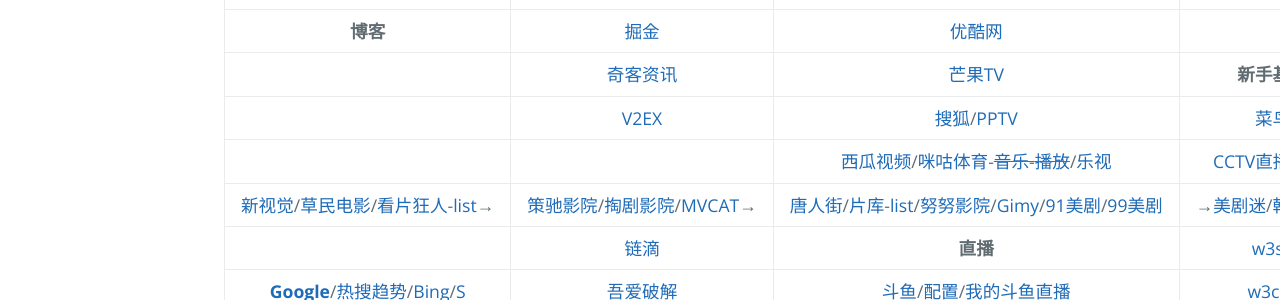
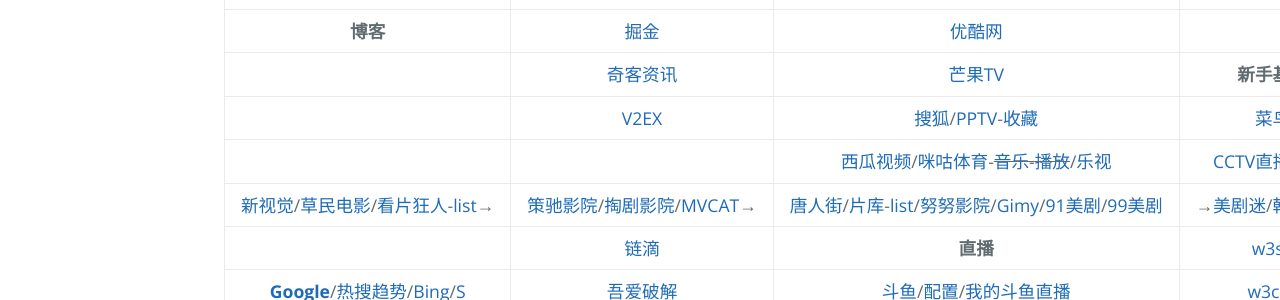
Before and after one commit to AmbroseRen/test, a Jekyll site: the page built from navigation.md, in a window 1280 px wide. Shown: the part 1035-1335 px from the top of the page. Built offline with Jekyll 4.4.1, drawn with Linux system fonts in a browser that asks for light colours; our own code applies the rules of GitHub Pages for plain Markdown files; the repository's description, which GitHub fills in, is left out.

Commit message:
Update navigation.md

```diff
--- a/navigation.md
+++ b/navigation.md
@@ -28,7 +28,7 @@
 | [plurk](https://www.plurk.com/AmbroseRenCN) | [博客园-主页](https://home.cnblogs.com/u/rensi/) | [爱奇艺](https://www.iqiyi.com/u/fav)/[风云榜](https://www.iqiyi.com/ranks1/home)/[国际站](https://www.iq.com/)/[收藏](https://www.iq.com/personal?type=favorite) | [阿里云盘](https://www.aliyundrive.com/drive/) |
 | __博客__ | [掘金](https://juejin.cn/) | [优酷网](https://user.youku.com/page/usc/fav?theme=) | []() |
 | []() | [奇客资讯](https://www.solidot.org/) | [芒果TV](https://i.mgtv.com/my/looklist) | __新手基础自学__ |
-| []() | [V2EX](https://www.v2ex.com/?tab=tech) | [搜狐](https://my.tv.sohu.com/i/bookmark)/[PPTV](https://www.pptv.com/) | [菜鸟教程](https://www.runoob.com/) |
+| []() | [V2EX](https://www.v2ex.com/?tab=tech) | [搜狐](https://my.tv.sohu.com/i/bookmark)/[PPTV](https://www.pptv.com/)-[收藏](https://usercenter.pptv.com/web/user/collection) | [菜鸟教程](https://www.runoob.com/) |
 | []() | []() | [西瓜视频](https://www.ixigua.com/my/favorite)/[咪咕体育](https://www.miguvideo.com/mgs/website/prd/personalCenter.html#/collect)-~~[音乐](https://music.migu.cn/v3/my/playlist)-[播放](https://music.migu.cn/v3/music/player/audio)~~/[乐视](http://i.le.com/playrecord#favorite) | [CCTV直播](https://tv.cctv.com/live/)/[电视直播](http://www.hao5.net/) |
 | [新视觉](https://www.ixinshijue.com/)/[草民电影](https://www.cmdy555.com/)/[看片狂人](https://www.kpkuang.com/)-[list](https://listed.to/p/l1PbMlAK7g)→ | [策驰影院](http://www.cechiyy5.com/)/[掏剧影院](https://www.taojuyb.com/)/[MVCAT](https://www.mvcat.com/)→ | [唐人街](https://www.tangrenjie.tv/)/[片库](https://www.mypianku.net/)-[list](https://www.pianku.tv/)/[努努影院](https://www.nunuyy.cc/)/[Gimy](https://gimy.app/)/[91美剧](https://91mjw.com/)/[99美剧](https://www.99meiju.org/) | →[美剧迷](https://www.meijumi.net/)/[韩剧网](https://www.tvn.cc/)/[蛋蛋赞](https://www.dandanzan.cc/) |
 | []() | [链滴](https://ld246.com/) | __直播__ | [w3school](https://www.w3school.com.cn/) |
```
